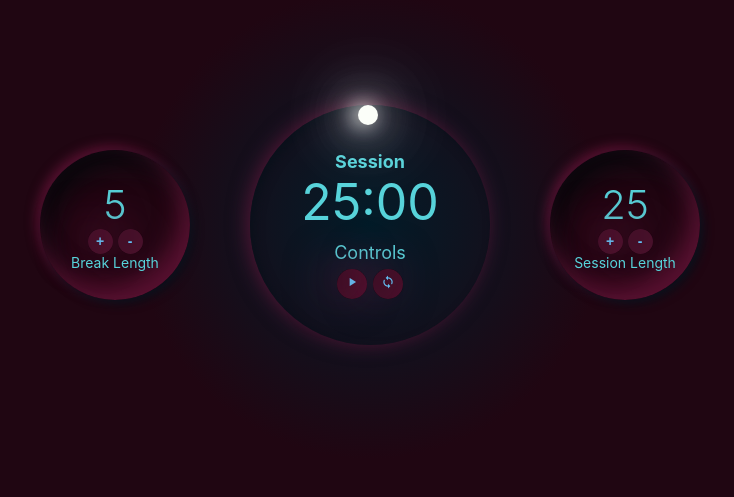
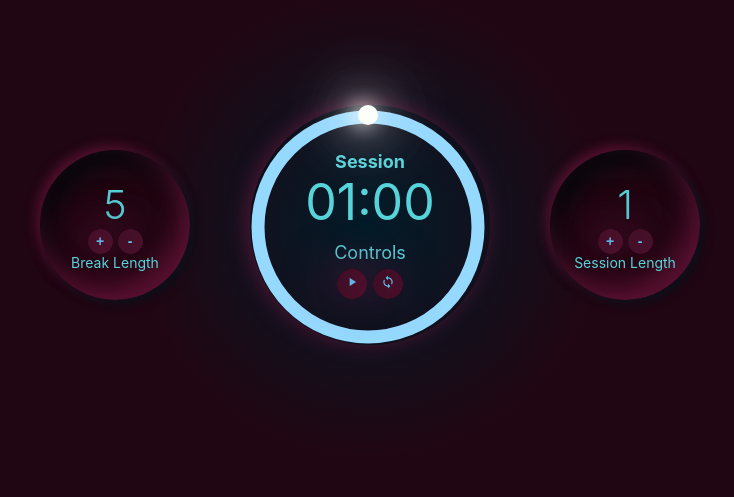
Before and after one commit to Fc0S4b/clock-FCC-test, a React (Create React App) app: page / in a window 1280 px wide. Shown: the part 175-672 px from the top of the page, without its empty margins (270-1004 px from the left). Built offline with nearby package versions, Linux system fonts and the light colour scheme; the HTML template or start-up script is replaced by a standard one.

Commit message:
setTimeout and sync with animatedBar

```diff
--- a/src/App.js
+++ b/src/App.js
@@ -2,14 +2,15 @@ import TimerConf from './components/TimerConf';
 import TimerControls from './components/TimerControls';
 import Display from './components/Display';
 import formatTime from './utils/formatTime';
-import { useState } from 'react';
+import fillTimer from './utils/animatedBar';
+import { useState, useEffect } from 'react';
 
 function App() {
   const [breakLength, setBreakLength] = useState(5);
-  const [sessionLength, setSessionLength] = useState(25);
-  const [sessionTime, setSessionTime] = useState(25 * 60);
+  const [sessionLength, setSessionLength] = useState(1);
+  const [sessionTime, setSessionTime] = useState(1 * 60);
   const [timeOn, setTimeOn] = useState(false);
-  const [play, setPlay] = useState(true);
+  const [play, setPlay] = useState(false);
 
   const confBtn = (seconds, type) => {
     if (type === 'break') {
@@ -39,8 +40,27 @@ function App() {
     setSessionLength(25);
     setSessionTime(25 * 60);
     setTimeOn(false);
-    // setPlay
+    setPlay(false);
   };
+
+  const countDown = () => {
+    setTimeOn(!timeOn);
+    setPlay(!play);
+  };
+
+  useEffect(() => {
+    let timeoutId;
+
+    if (timeOn && sessionTime > 0) {
+      timeoutId = setTimeout(() => {
+        setSessionTime((prevTime) => prevTime - 1);
+        fillTimer(sessionLength, sessionTime);
+      }, 1000);
+    }
+    return () => {
+      clearInterval(timeoutId);
+    };
+  }, [timeOn, sessionTime]);
 
   return (
     <div className="container">
@@ -61,7 +81,7 @@ function App() {
             <circle cx="110" cy="110" r="110" id="circle-svg"></circle>
           </svg>
           <Display sessionTime={formatTime(sessionTime)} />
-          <TimerControls play={play} reset={reset} />
+          <TimerControls countDown={countDown} play={play} reset={reset} />
         </div>
         <TimerConf
           id={'session-label'}
--- a/src/components/TimerControls.js
+++ b/src/components/TimerControls.js
@@ -1,20 +1,16 @@
 import fillTimer from '../utils/animatedBar';
 
-const TimerControls = ({ play, reset }) => {
-  const controlTime = () => {
-    fillTimer(60, 50);
-  };
-
+const TimerControls = ({ countDown, play, reset }) => {
   return (
     <div className="timer-ctrl">
       <span className="title-ctrl">Controls</span>
       <div className="btn-container">
         <button
           id="start_stop"
-          onClick={() => controlTime()}
+          onClick={() => countDown()}
           className="timer-ctrl-btn play"
         >
-          {play ? (
+          {!play ? (
             <i className="material-icons">play_arrow</i>
           ) : (
             <i className="material-icons">pause</i>
--- a/src/index.css
+++ b/src/index.css
@@ -205,7 +205,7 @@ button:hover{
   transform: translate(8px,8px);
   stroke-dasharray:692;
   /* change this dinamically 2pir=692, r=110*/
-  stroke-dashoffset: 692;
+  stroke-dashoffset: 0;
 
 }
 
--- a/src/utils/animatedBar.js
+++ b/src/utils/animatedBar.js
@@ -1,8 +1,9 @@
 export default function fillTimer(time, newTime) {
   let circleBar = document.getElementById('circle-svg');
   let dot = document.querySelector('.dot');
-  let degStep = 360 / time;
+  let degStep = 360 / (time * 60);
 
-  circleBar.style.strokeDashoffset = -692 + (692 * newTime) / time;
-  dot.style.transform = `rotateZ(-${newTime * degStep}deg)`;
+  circleBar.style.strokeDashoffset = -692 + (692 * (newTime - 1)) / (time * 60);
+  dot.style.transform = `rotateZ(-${degStep * (newTime - 1)}deg)`;
+  console.log(dot.style.transform, newTime);
 }
```
